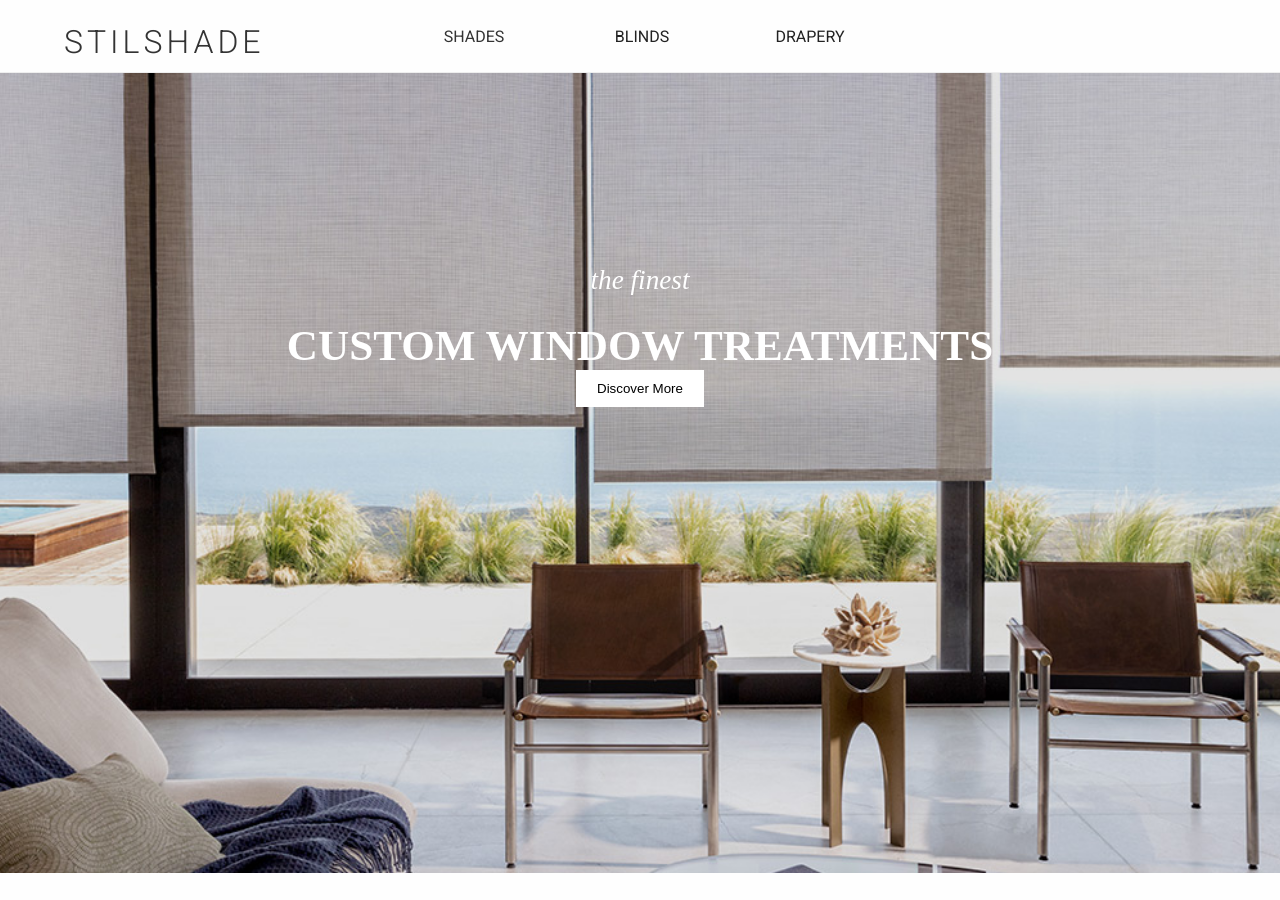
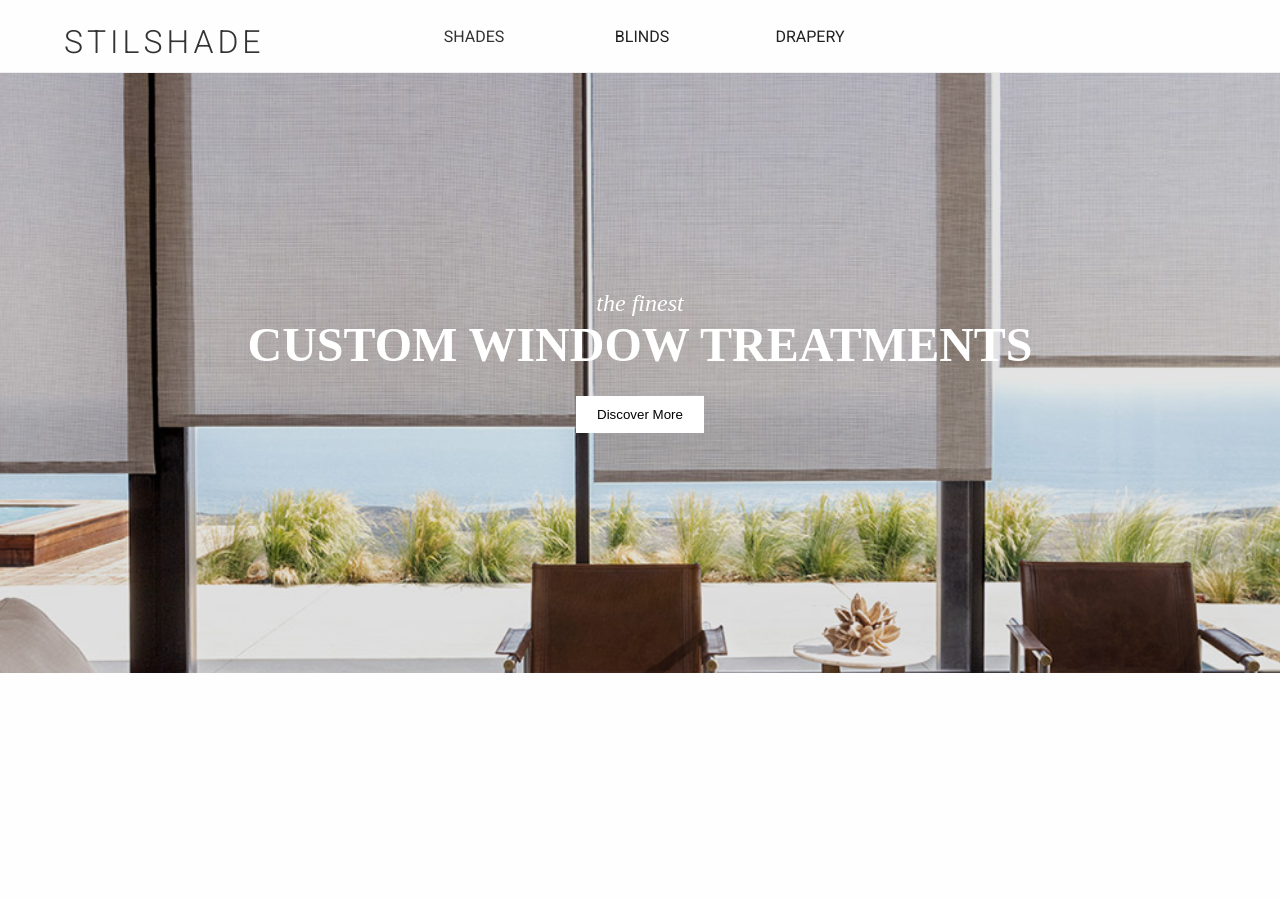
Before and after one commit to s1z3n/StilShade, a Jekyll site: the page built from index.html, in a window 1280 px wide. Built offline with Jekyll 4.4.1, drawn with Linux system fonts in a browser that asks for light colours.

Commit message:
product1

```diff
--- a/assets/css/3-layout/pages.sass
+++ b/assets/css/3-layout/pages.sass
@@ -1,39 +1,47 @@
 //home-page
 .home-hero
-  width: 100%
-  top: 64px
+  display: flex
+  height: 600px
   background-color: #cccccc
   background-image: url(../images/home-hero.jpg)
-  height: 800px
   background-position: center
   background-repeat: no-repeat
   background-size: cover
   background-attachment: fixed
-  p
-    color: white
-    text-align: center
-    padding-top: 15%
-    font-style: italic
-    font-size: 1.7em
-    font-family: serif
-  span
-    color: white
-    text-align: center
-    display: block
-    font-size: 2.7em
-    font-style: none
-    font-family: serif
-    font-weight: bold
-  button
-    background-color: white
-    margin: 0 45%
-    padding: 10px 20px
-    cursor: pointer
-    border: 1px solid white
-    text-align: center
-  button:hover
-    background-color: rgba(221, 221, 221, 0.3)
-    color: black
+  div
+    margin: auto
+    display: flex
+    flex-direction: column
+    align-items: center
+    width: 100%
+    top: 64px
+
+    p
+      color: white
+      text-align: center
+      font-style: italic
+      margin: auto
+      font-size: 24px
+      font-family: serif
+      span
+        color: white
+        display: block
+        text-align: center
+        font-size: 48px
+        font-style: normal
+        font-family: serif
+        font-weight: bold
+
+    button
+      background-color: white
+      margin: 24px auto
+      padding: 10px 20px
+      cursor: pointer
+      border: 1px solid white
+      text-align: center
+    button:hover
+      background-color: rgba(221, 221, 221, 0.3)
+      color: black
 
 //products
 .navadd
@@ -85,19 +93,15 @@
 @media screen and (max-width: 900px)
   .products
     section
-      display: flex
       flex-direction: column
-      margin: 0
-      padding: 0
-      align-content: center
+      justify-content: center
+      align-items: center
+      padding: 32px 0
+      margin: auto
     .productimg
-      background-color: none
-      object-fit: scale-down
-      // width: 50%
-      margin: 0 5%
-      align-items: center
+      height: 300px
+      &:nth-child(even)
+        order: -1
     .productdtl
       text-align: center
-      margin: 0 5%
-      padding: 0 5%
-      // min-width: 400px
+      width: 340px
--- a/assets/css/4-modules/_header.sass
+++ b/assets/css/4-modules/_header.sass
@@ -127,5 +127,6 @@ header
 
 @media (max-width: 900px)
   .nav-wrapper
+    display: none
     nav
         margin-left: 0
--- a/index.html
+++ b/index.html
@@ -3,9 +3,9 @@ layout: default
 title: Home Page
 ---
 
-<section>
-  <div class="home-hero">
-    <p>the finest</p><span>CUSTOM WINDOW TREATMENTS</span>
+<section class="home-hero">
+  <div>
+    <p>the finest<span>CUSTOM WINDOW TREATMENTS</span></p>
     <a href="index.html"><button type="button" name="button">Discover More</button></a>
   </div>
 </section>
```
Also changed, not shown: 4 other files.
